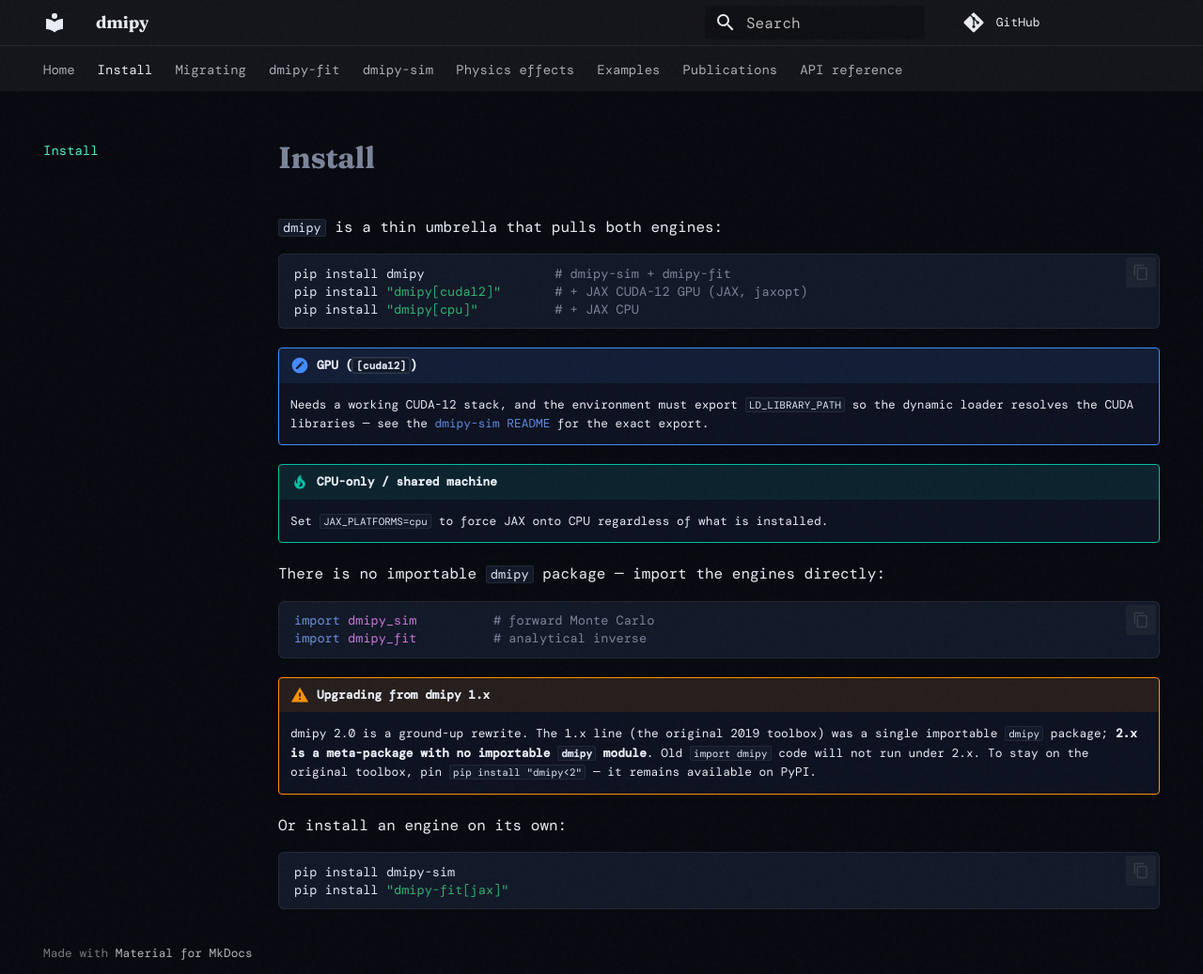
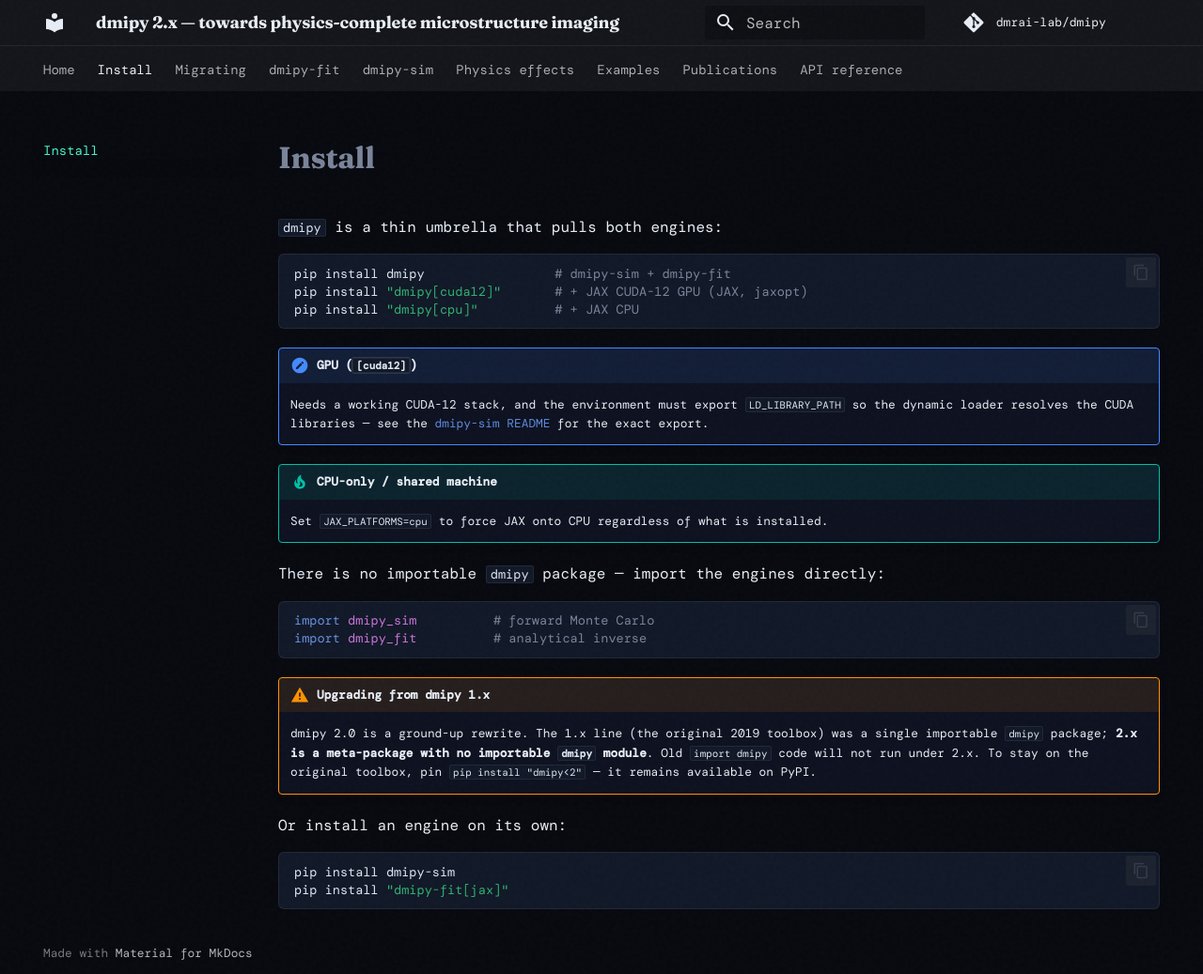
Before and after one commit to dmrai-lab/dmipy, an MkDocs documentation site: the page built from docs/install.md, in a window 1280 px wide and 1037 px high. Shown: the whole window at 94% size. Built offline with MkDocs 1.6.1 and Material for MkDocs 9.7.7, drawn with Linux system fonts in a browser that asks for light colours; some web fonts are replaced; comment, search, counter and statistics services are not loaded.

Commit message:
docs(site): header tagline + point the repo link at dmrai-lab/dmipy
- site_name -> 'dmipy 2.x — towards physics-complete microstructure imaging'
  (was a bare 'dmipy').
- repo_url -> the dmipy repo (was the org page); add repo_name for a clean label.

Co-Authored-By: Claude Opus 4.8 <noreply@anthropic.com>

```diff
--- a/mkdocs.yml
+++ b/mkdocs.yml
@@ -1,7 +1,8 @@
-site_name: dmipy
+site_name: "dmipy 2.x — towards physics-complete microstructure imaging"
 site_description: Diffusion Microstructure Imaging in Python — forward Monte Carlo + analytical inverse
 site_url: https://dmipy.org
-repo_url: https://github.com/dmrai-lab
+repo_url: https://github.com/dmrai-lab/dmipy
+repo_name: dmrai-lab/dmipy
 theme:
   name: material
   font: false            # we load DM Mono + Fraunces ourselves (see extra.css)
```
